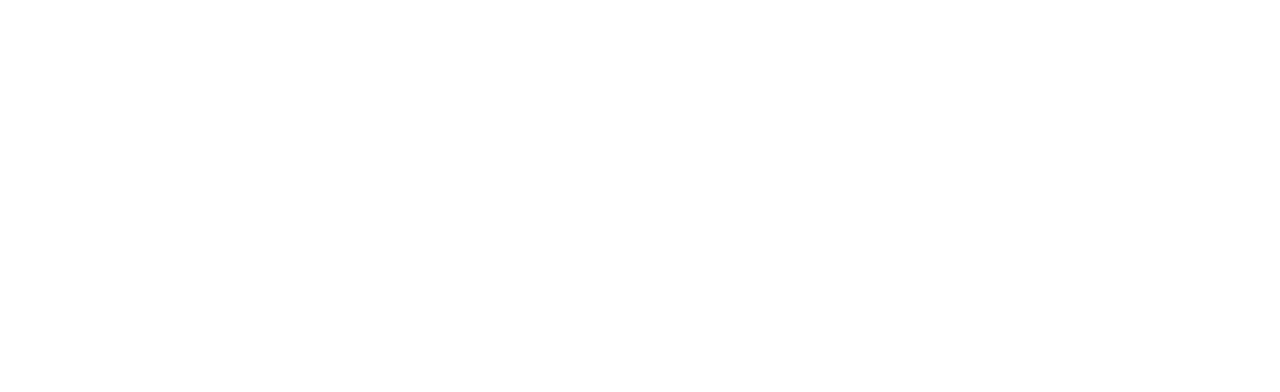
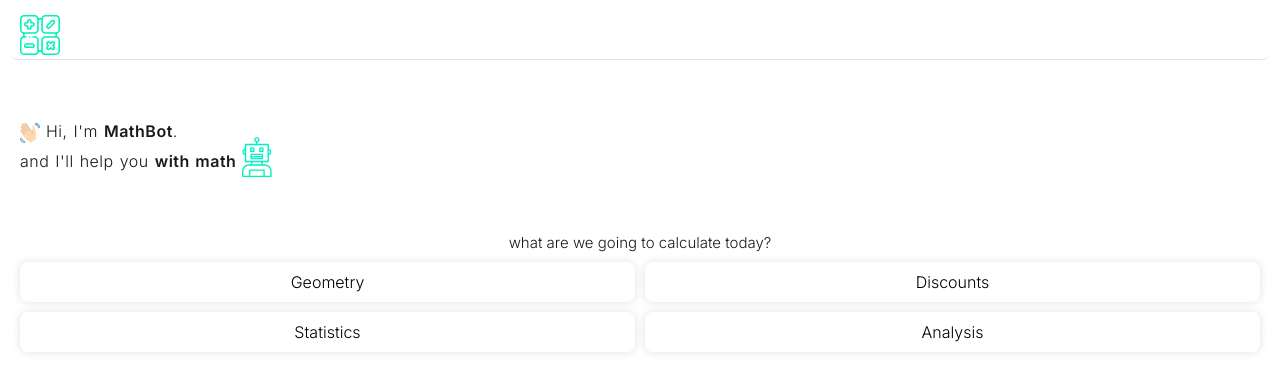
Before and after one commit to lesterpaz99/math-bot, a plain HTML site: page index.html in a window 1280 px wide. Drawn offline with Linux system fonts and the light colour scheme.

Commit message:
end up main section with a nav

```diff
--- a/index.html
+++ b/index.html
@@ -6,8 +6,51 @@
 		<meta name="viewport" content="width=device-width, initial-scale=1.0" />
 		<title>MathBot</title>
 		<link rel="stylesheet" href="style.css" />
+		<link rel="preconnect" href="https://fonts.googleapis.com" />
+		<link rel="preconnect" href="https://fonts.gstatic.com" crossorigin />
+		<link
+			href="https://fonts.googleapis.com/css2?family=Inter:wght@300;600;900&display=swap"
+			rel="stylesheet"
+		/>
 	</head>
 	<body>
+		<div class="wrapper">
+			<header class="header">
+				<img class="main-logo" src="./assets/logo.svg" alt="Math Logo" />
+			</header>
+			<main class="main-section">
+				<div class="wrapper">
+					<div class="content">
+						<div class="greetings__container">
+							<p class="greetings">
+								<img
+									class="greetings__icon"
+									src="./assets/waving_hand1.svg"
+									alt="Waving hand"
+								/>
+								Hi, I'm <span>MathBot</span>.
+							</p>
+							<p class="greetings__description">
+								and I'll help you <span>with math </span>
+								<img class="bot-icon" src="./assets/bot.svg" alt="Bot Icon" />
+							</p>
+						</div>
+						<!-- NAV SECTION -->
+						<nav class="nav">
+							<p class="nav__question">what are we going to calculate today?</p>
+							<ul>
+								<li><a href="#geometry">Geometry</a></li>
+								<li><a href="#discounts">Discounts</a></li>
+								<li><a href="#statistics">Statistics</a></li>
+								<li><a href="#analysis">Analysis</a></li>
+							</ul>
+						</nav>
+					</div>
+				</div>
+			</main>
+			<!-- GEOMETRY SECTION -->
+			<section></section>
+		</div>
 		<script src="./app.js"></script>
 	</body>
 </html>
--- a/style.css
+++ b/style.css
@@ -0,0 +1,108 @@
+/* RESET STYLES */
+
+* {
+	box-sizing: border-box;
+	padding: 0;
+	margin: 0;
+}
+img {
+	max-inline-size: 100%;
+	block-size: auto;
+}
+a {
+	text-decoration: none;
+	color: initial;
+}
+li {
+	list-style: none;
+}
+
+:root {
+	font-size: 62.5%;
+
+	/* COLORS */
+	--main-color: #00f2b5;
+	--main-font-color: rgba(0, 0, 0, 0.9);
+	--secondary-color: #e4d7ff;
+	--secondary-font-color: #aa96d5;
+	--third-color: #fedfaf;
+	--third-font-color: #f0935d;
+
+	/* FONTS */
+	--main-font: 'Inter', sans-serif;
+}
+
+body {
+	font-size: 1.6rem;
+	font-family: var(--main-font);
+	color: var(--main-font-color);
+	font-weight: 300;
+}
+
+.wrapper {
+	padding: 1rem;
+}
+
+.header {
+	block-size: 5rem;
+	display: flex;
+	align-items: center;
+	justify-content: flex-start;
+	padding: 1rem;
+	border-radius: 8px;
+	border-block-end: 1px solid rgba(0, 0, 0, 0.1);
+	margin-block-end: 5rem;
+}
+
+.main-logo {
+	inline-size: 4rem;
+}
+
+.greetings__container {
+	margin-block-end: 5rem;
+	letter-spacing: 0.5px;
+	word-spacing: 1px;
+	line-height: 2.2rem;
+}
+
+.greetings span,
+.greetings__description span {
+	font-weight: 600;
+}
+
+.greetings__icon,
+.bot-icon {
+	block-size: 2rem;
+	vertical-align: middle;
+}
+
+.greetings__icon {
+	block-size: 2rem;
+}
+
+.bot-icon {
+	block-size: 4rem;
+	position: relative;
+	inset-block-end: 6px;
+}
+
+.nav__question {
+	text-align: center;
+	margin-block-end: 1rem;
+	font-size: 1.5rem;
+}
+
+.nav ul {
+	display: grid;
+	grid-template-columns: 1fr 1fr;
+	grid-template-rows: 4rem 4rem;
+	gap: 1rem;
+}
+
+.nav ul li {
+	box-shadow: 0 0 8px 0 rgb(0, 0, 0, 12%);
+	border-radius: 8px;
+	display: flex;
+	justify-content: center;
+	align-items: center;
+}
```
